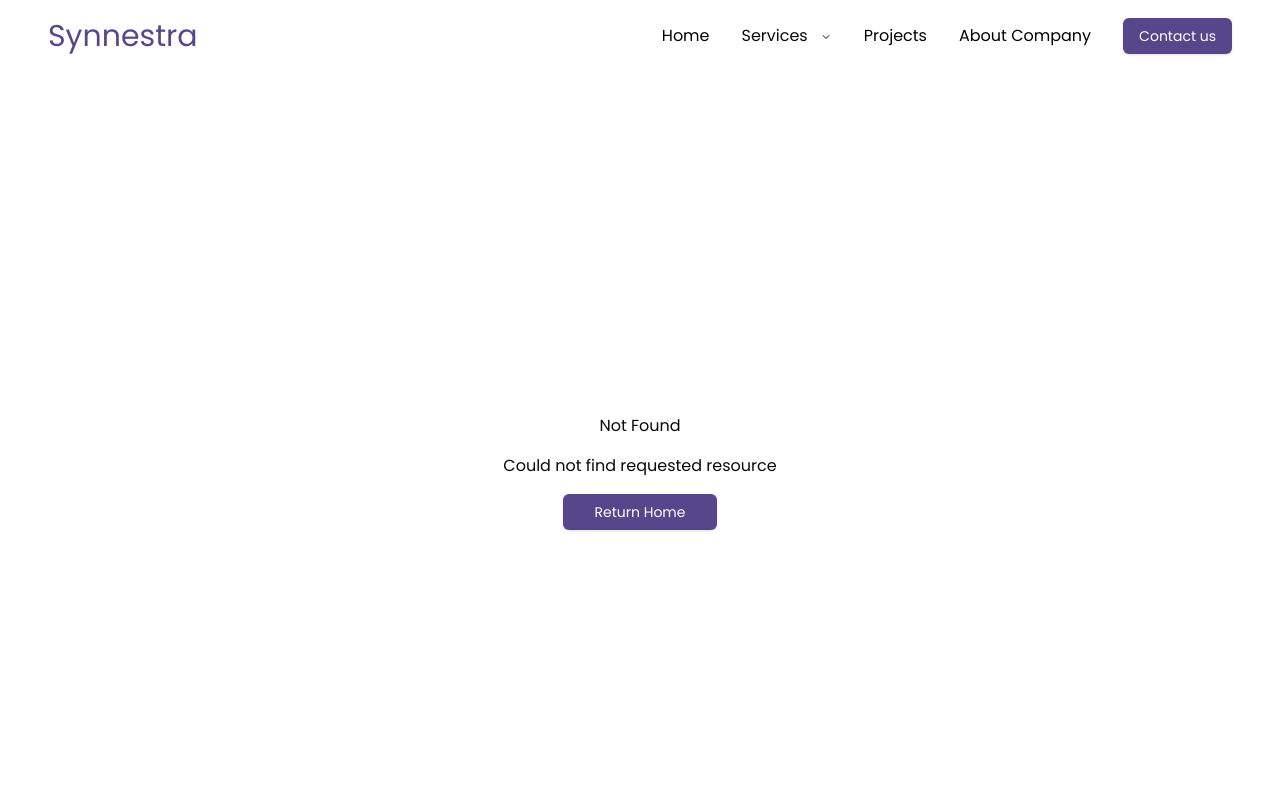
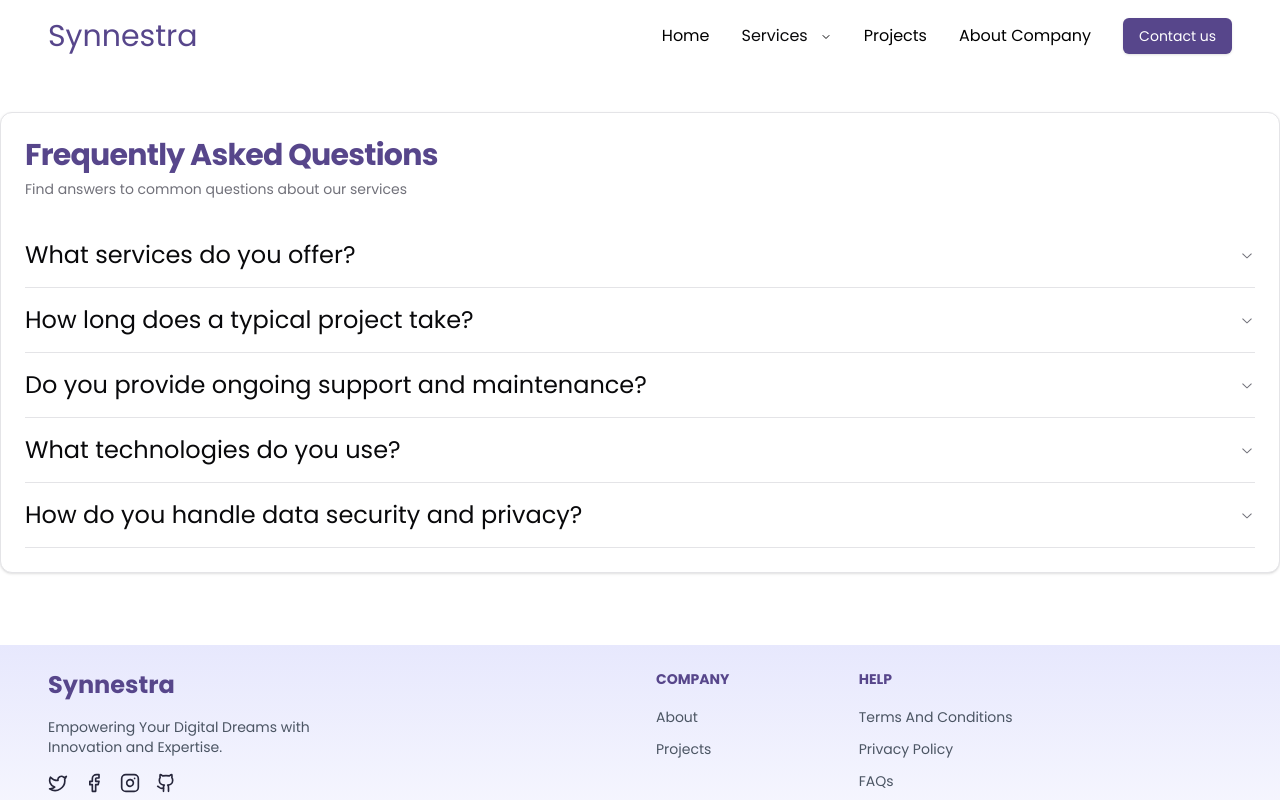
Before and after one commit to msaad53407/synnestra-site, a Next.js app: page /FAQs in a window 1280 px wide. Before the commit this address had no page. Shown: the top 800 px of the page. Built offline with nearby package versions, Linux system fonts and the light colour scheme; what react-google-recaptcha-v3 would draw is missing.

Commit message:
update FAQ page urk

```diff
--- /dev/null
+++ b/src/app/(site)/FAQs/page.tsx
@@ -0,0 +1,69 @@
+import { Metadata } from 'next';
+import { Card, CardContent, CardDescription, CardHeader, CardTitle } from '@/components/ui/card';
+import { Accordion, AccordionContent, AccordionItem, AccordionTrigger } from '@/components/ui/accordion';
+
+export const metadata: Metadata = {
+  title: 'FAQs',
+};
+
+export default function FAQs() {
+  return (
+    <div className="container mx-auto py-10">
+      <Card>
+        <CardHeader>
+          <CardTitle className="text-3xl font-semibold text-custom-purple">Frequently Asked Questions</CardTitle>
+          <CardDescription>Find answers to common questions about our services</CardDescription>
+        </CardHeader>
+        <CardContent>
+          <Accordion type="single" collapsible className="w-full">
+            <AccordionItem value="item-1">
+              <AccordionTrigger className="text-2xl font-medium">What services do you offer?</AccordionTrigger>
+              <AccordionContent className="text-gray-600">
+                We offer a wide range of software services including web development, mobile app development, cloud
+                solutions, AI integration, and more. Our team of experts can help with everything from initial concept
+                to final deployment and maintenance.
+              </AccordionContent>
+            </AccordionItem>
+            <AccordionItem value="item-2">
+              <AccordionTrigger className="text-2xl font-medium">
+                How long does a typical project take?
+              </AccordionTrigger>
+              <AccordionContent className="text-gray-600">
+                Project timelines can vary greatly depending on the scope and complexity of the work. A simple website
+                might take a few weeks, while a complex enterprise solution could take several months. We provide
+                detailed timelines during our project planning phase.
+              </AccordionContent>
+            </AccordionItem>
+            <AccordionItem value="item-3">
+              <AccordionTrigger className="text-2xl font-medium">
+                Do you provide ongoing support and maintenance?
+              </AccordionTrigger>
+              <AccordionContent className="text-gray-600">
+                Yes, we offer ongoing support and maintenance packages for all our services. This includes regular
+                updates, bug fixes, and technical support to ensure your software continues to perform optimally.
+              </AccordionContent>
+            </AccordionItem>
+            <AccordionItem value="item-4">
+              <AccordionTrigger className="text-2xl font-medium">What technologies do you use?</AccordionTrigger>
+              <AccordionContent className="text-gray-600">
+                We use a wide range of cutting-edge technologies depending on the specific needs of each project. This
+                includes but is not limited to React, Next.js, Node.js, Python, AWS, Google Cloud, TensorFlow, and many
+                more. We always choose the best tools for the job.
+              </AccordionContent>
+            </AccordionItem>
+            <AccordionItem value="item-5">
+              <AccordionTrigger className="text-2xl font-medium">
+                How do you handle data security and privacy?
+              </AccordionTrigger>
+              <AccordionContent className="text-gray-600">
+                We take data security and privacy very seriously. We implement industry-standard security measures,
+                including encryption, secure coding practices, and regular security audits. We also ensure compliance
+                with relevant data protection regulations such as GDPR.
+              </AccordionContent>
+            </AccordionItem>
+          </Accordion>
+        </CardContent>
+      </Card>
+    </div>
+  );
+}
```
